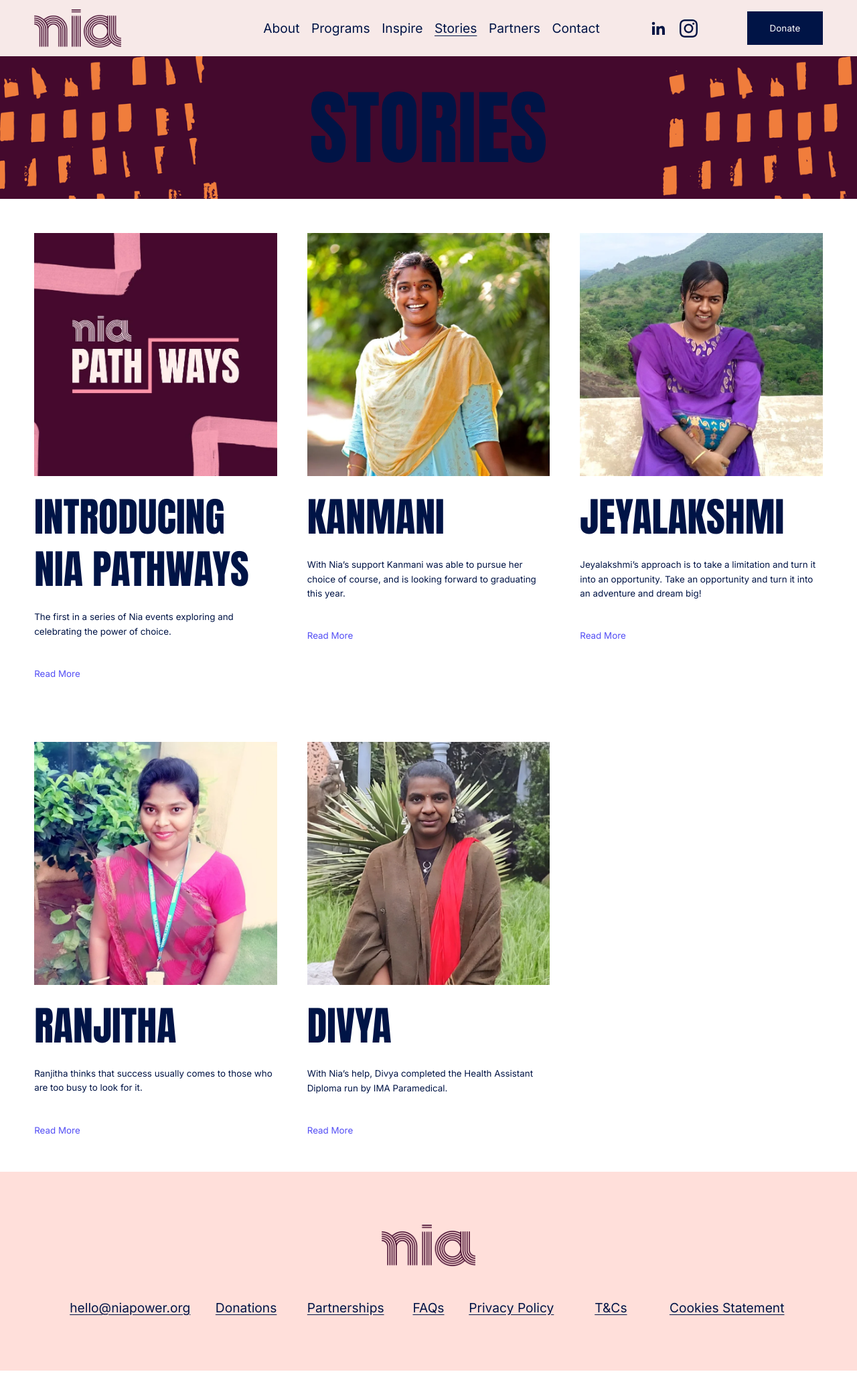
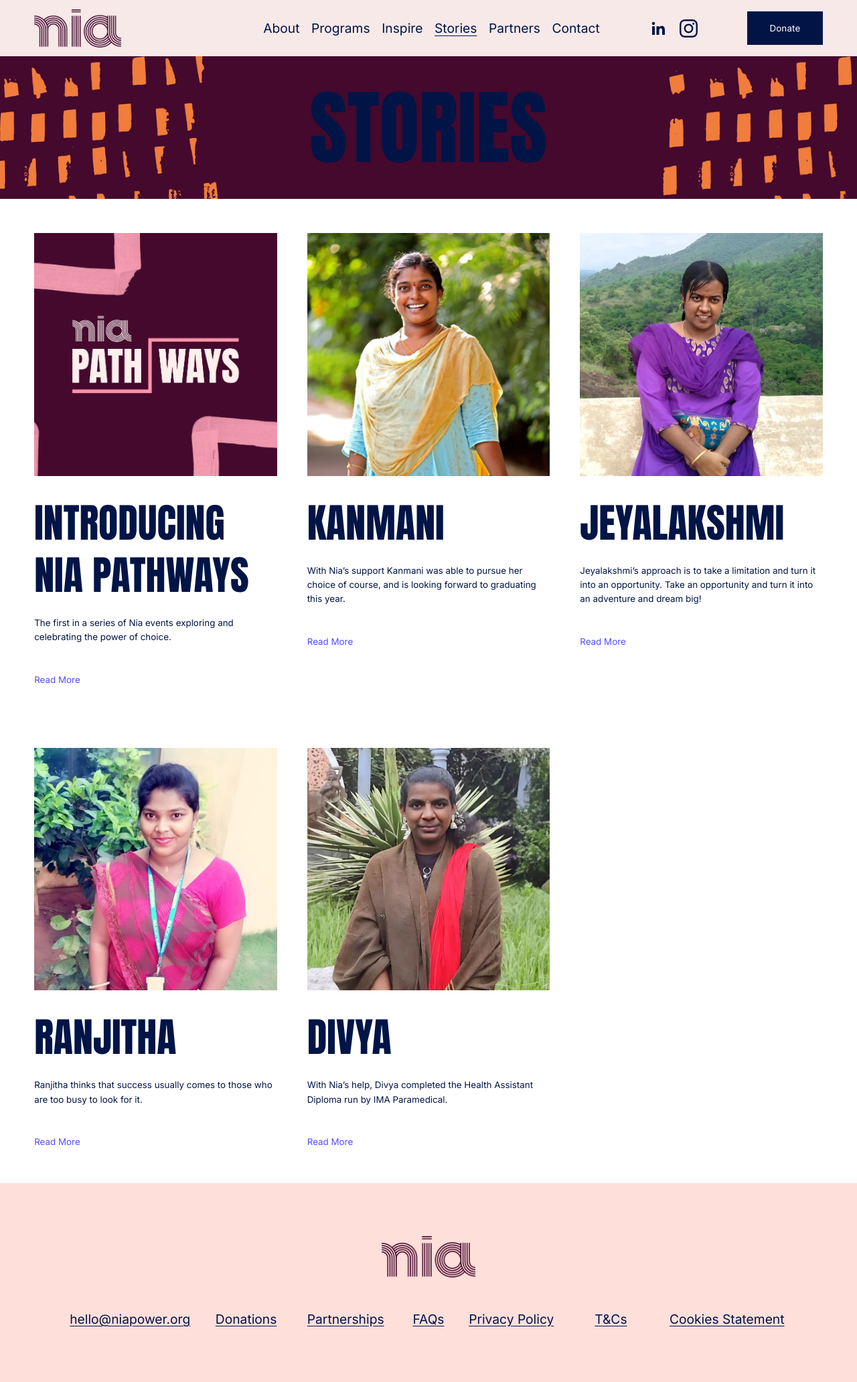
Before and after one commit to sigaramendrum/nia-web, a Jekyll site: the page built from stories.html, in a window 1280 px wide. Shown: the whole page at 67% size. Built offline with Jekyll 4.4.1, drawn with Linux system fonts in a browser that asks for light colours.

Commit message:
Story pages and Stories list: spacing measured from the live site
Co-Authored-By: Claude Opus 5.5 <noreply@anthropic.com>

```diff
--- a/assets/css/mirror.css
+++ b/assets/css/mirror.css
@@ -67,11 +67,11 @@ h4 { --v: var(--h4); }
 p, li, .sqs-html-content { --v: var(--normal); }
 .sqsrte-large { --v: var(--large); }
 .sqsrte-small { --v: var(--small); }
-h1, h2, h3, h4, p, ul, ol, .sqsrte-large, .sqsrte-small, .accordion-item__title, .blog-title, .blog-excerpt, .blog-more-link, .item-pagination-title, .nia-nav a, .nia-overlay nav a {
+h1, h2, h3, h4, p, ul, ol, .blog-item-wrapper, .blog-basic-grid, .item-pagination, .sqsrte-large, .sqsrte-small, .accordion-item__title, .blog-title, .blog-excerpt, .blog-more-link, .item-pagination-title, .nia-nav a, .nia-overlay nav a {
   font-size: calc((var(--v) - 1) * var(--fs) + 1rem);
 }
 @media screen and (min-width: 768px), screen and (orientation: landscape) {
-  h1, h2, h3, h4, p, ul, ol, .sqsrte-large, .sqsrte-small, .accordion-item__title, .blog-title, .blog-excerpt, .blog-more-link, .item-pagination-title, .nia-nav a {
+  h1, h2, h3, h4, p, ul, ol, .blog-item-wrapper, .blog-basic-grid, .item-pagination, .sqsrte-large, .sqsrte-small, .accordion-item__title, .blog-title, .blog-excerpt, .blog-more-link, .item-pagination-title, .nia-nav a {
     font-size: min(calc((var(--v) - 1) * 1.2vw + 1rem), max(calc((var(--v) - 1) * 0.012 * var(--maxPageWidth) + 1rem), calc(var(--v) * 1rem)));
   }
 }
@@ -275,6 +275,7 @@ p { margin: 1rem 0; }
 .visually-hidden { position: absolute !important; width: 1px; height: 1px; overflow: hidden; clip: rect(0 0 0 0); white-space: nowrap; }
 
 /* story page */
+.blog-item-wrapper, .blog-basic-grid, .item-pagination { --v: var(--normal); line-height: 1.59em; }
 .blog-item-wrapper { width: 100%; }
 .blog-item-wrapper article.entry { padding: var(--pagePadding); }
 .blog-item-top-wrapper, .blog-item-content-wrapper, .blog-item-comments { width: var(--blog-item-custom-width, 50%); margin-left: auto; margin-right: auto; }
@@ -288,8 +289,7 @@ p { margin: 1rem 0; }
 .sqs-layout .row { display: flex; margin: 0 -17px; }
 .sqs-layout .col { flex: 1; min-width: 0; }
 .sqs-layout .sqs-block { padding: 17px; }
-.sqs-layout .row:first-child > .col:first-child > .sqs-block:first-child { padding-top: 0; }
-.sqs-layout .sqs-html-content h4, .sqs-layout .sqs-html-content p { margin: 0; }
+@media screen and (min-width: 768px) { .sqs-layout .row:first-child > .col:first-child > .sqs-block:first-child { padding-top: 0; } }
 .image-block-outer-wrapper figure { margin: 0 auto; }
 .sqs-image-shape-container-element img { position: absolute; inset: 0; width: 100%; height: 100%; object-fit: cover; }
 .image-caption-wrapper { display: none; }
@@ -308,10 +308,12 @@ p { margin: 1rem 0; }
 /* stories list */
 .blog-basic-grid { display: grid; grid-template-columns: repeat(3, 1fr); gap: 91px 45px; padding: var(--pagePadding); max-width: var(--maxPageWidth); margin: 0 auto; }
 .blog-basic-grid .blog-item { display: flex; flex-direction: column; margin: 0; }
-.blog-basic-grid .image-wrapper { position: relative; display: block; padding-bottom: 100%; overflow: hidden; margin-bottom: 1.6em; }
+.blog-basic-grid .image-wrapper { position: relative; display: block; padding-bottom: 100%; overflow: hidden; margin: 0; }
+.blog-article-spacer { height: 31px; }
 .blog-basic-grid .image-wrapper img { position: absolute; inset: 0; width: 100%; height: 100%; object-fit: cover; }
 .blog-basic-grid--text { display: flex; flex-direction: column; }
-.blog-meta-section { display: none; }
+.blog-meta-section { display: flex; margin: 0; }
+.blog-meta-section time, .blog-meta-section .blog-author, .blog-meta-delimiter { display: none; }
 .blog-title { --v: var(--h3); font-family: "Anton", sans-serif; text-transform: uppercase; line-height: 1.3em; margin: 0 0 22px; }
 .blog-title a { text-decoration: none; }
 .blog-excerpt, .blog-excerpt p { --v: var(--small); line-height: 1.59em; margin: 0; }
@@ -325,6 +327,9 @@ p { margin: 1rem 0; }
   .blog-basic-grid { grid-template-columns: 1fr; gap: 39px; padding: 15.6px 6vw; }
   .blog-basic-grid .blog-item { margin-bottom: 30px; }
   .blog-title { margin-bottom: 7.8px; }
+  .blog-article-spacer { height: 20px; }
+  .blog-meta-section { margin-bottom: 7.8px; }
+  .blog-more-link { margin-top: 7.8px; padding-top: 7.8px; }
 }
 
 /* ---------------------------------------------------------------- footer */
```
